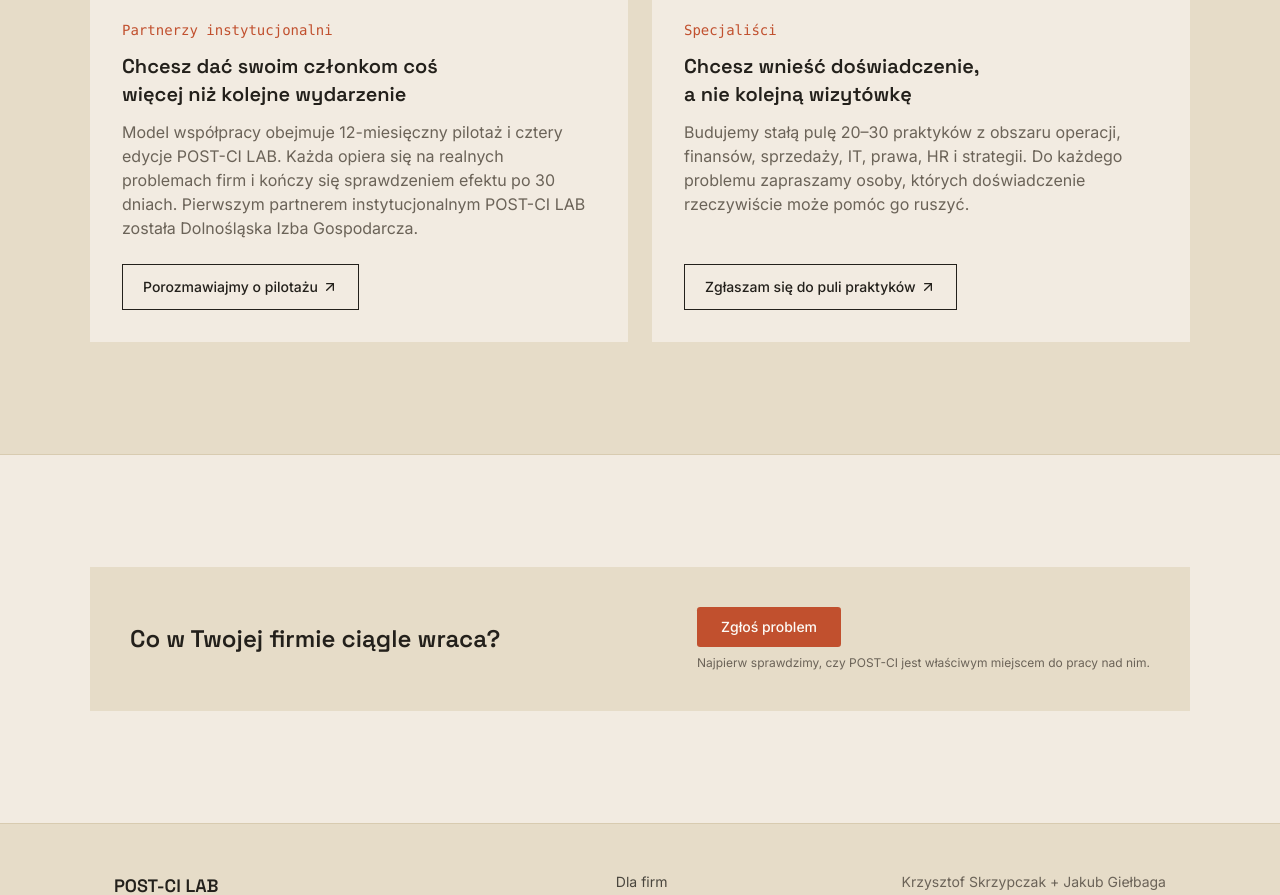
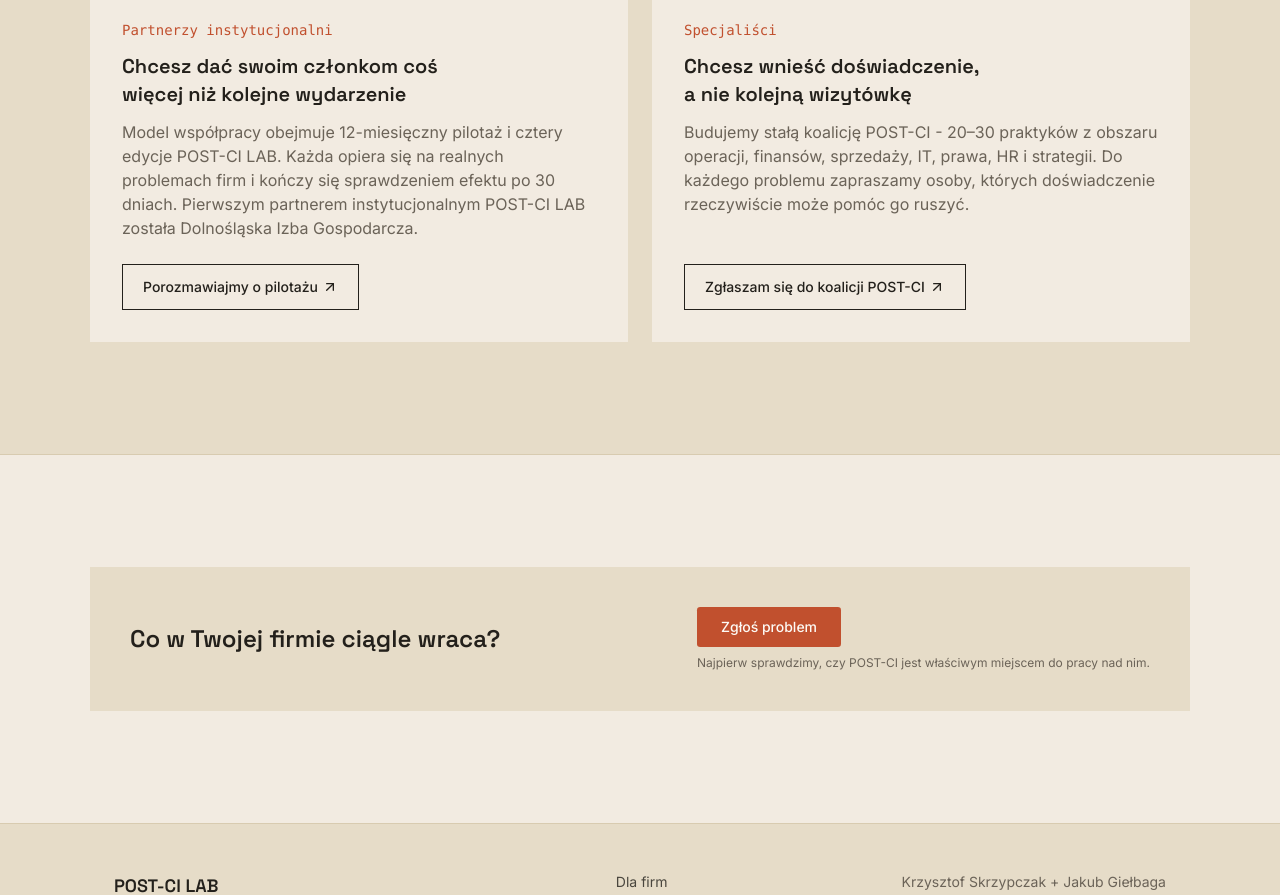
Before and after one commit to Skrzyou/post-ci, a Next.js app: page / in a window 1280 px wide. Shown: the part 8180-9075 px from the top of the page. Built offline with nearby package versions, Linux system fonts and the light colour scheme.

Commit message:
Zmien terminologie 'pula' na 'koalicja POST-CI' we wszystkich miejscach
Dotyczy: metadata /dla-specjalistow, Kryteria.tsx, ObszaryPuli.tsx,
SpecjalistaHero.tsx, WnosiDostaje.tsx, Ekosystem.tsx (homepage),
Kontakt.tsx (wariant specjalisty)

```diff
--- a/src/app/dla-specjalistow/page.tsx
+++ b/src/app/dla-specjalistow/page.tsx
@@ -4,9 +4,9 @@
 import { ObszaryPuli } from "@/components/sections/dla-specjalistow/ObszaryPuli";
 import { WnosiDostaje } from "@/components/sections/dla-specjalistow/WnosiDostaje";
 
-const title = "Dla specjalistów - pula ekspertów POST-CI LAB";
+const title = "Dla specjalistów - koalicja ekspertów POST-CI";
 const description =
-  "Dołącz do puli 20–30 specjalistów POST-CI LAB - praca nad realnymi problemami MŚP, bez sprzedaży i bez wymiany wizytówek.";
+  "Dołącz do koalicji POST-CI, 20–30 specjalistów POST-CI LAB - praca nad realnymi problemami MŚP, bez sprzedaży i bez wymiany wizytówek.";
 
 export const metadata: Metadata = {
   title,
--- a/src/components/sections/Ekosystem.tsx
+++ b/src/components/sections/Ekosystem.tsx
@@ -60,16 +60,16 @@
                   Chcesz wnieść doświadczenie, a nie kolejną wizytówkę
                 </h3>
                 <p className="mt-3 text-pretty text-muted-foreground">
-                  Budujemy stałą pulę 20–30 praktyków z obszaru operacji, finansów, sprzedaży, IT, prawa,
-                  HR i strategii. Do każdego problemu zapraszamy osoby, których doświadczenie rzeczywiście
-                  może pomóc go ruszyć.
+                  Budujemy stałą koalicję POST-CI - 20–30 praktyków z obszaru operacji, finansów,
+                  sprzedaży, IT, prawa, HR i strategii. Do każdego problemu zapraszamy osoby, których
+                  doświadczenie rzeczywiście może pomóc go ruszyć.
                 </p>
               </div>
               <Link
                 href="/dla-specjalistow"
                 className="mt-6 inline-flex w-fit items-center gap-1 border border-foreground px-5 py-3 text-sm font-medium transition-transform hover:-translate-y-0.5"
               >
-                Zgłaszam się do puli praktyków
+                Zgłaszam się do koalicji POST-CI
                 <ArrowUpRight className="size-4" />
               </Link>
             </div>
--- a/src/components/sections/Kontakt.tsx
+++ b/src/components/sections/Kontakt.tsx
@@ -33,8 +33,8 @@
   },
   specjalista: {
     naglowek: "Co wnosisz do stołu?",
-    opis: "Budujemy stałą pulę praktyków z obszaru operacji, finansów, sprzedaży, IT, prawa, HR i strategii. To też jest kwalifikacja - nie każdy specjalista musi wejść do POST-CI.",
-    cta: "Zgłaszam się do puli praktyków",
+    opis: "Budujemy stałą koalicję POST-CI - praktyków z obszaru operacji, finansów, sprzedaży, IT, prawa, HR i strategii. To też jest kwalifikacja - nie każdy specjalista musi wejść do POST-CI.",
+    cta: "Zgłaszam się do koalicji POST-CI",
   },
   domyslne: {
     naglowek: "Napisz do nas",
--- a/src/components/sections/dla-specjalistow/Kryteria.tsx
+++ b/src/components/sections/dla-specjalistow/Kryteria.tsx
@@ -16,7 +16,7 @@
       <div className="mx-auto max-w-[1100px]">
         <Reveal>
           <h2 className="text-balance font-heading text-3xl font-semibold md:max-w-[24ch]">
-            Kryteria wejścia do puli
+            Kryteria wejścia do koalicji POST-CI
           </h2>
         </Reveal>
 
--- a/src/components/sections/dla-specjalistow/ObszaryPuli.tsx
+++ b/src/components/sections/dla-specjalistow/ObszaryPuli.tsx
@@ -19,7 +19,7 @@
         <div className="grid grid-cols-1 gap-10 md:grid-cols-[7fr_5fr] md:items-end">
           <Reveal>
             <h2 className="text-balance font-heading text-3xl font-semibold md:max-w-[24ch]">
-              Obszary puli
+              Obszary koalicji POST-CI
             </h2>
           </Reveal>
           <Reveal delay={0.1}>
--- a/src/components/sections/dla-specjalistow/SpecjalistaHero.tsx
+++ b/src/components/sections/dla-specjalistow/SpecjalistaHero.tsx
@@ -11,8 +11,8 @@
             Praca nad realnym problemem, nie wymiana wizytówek
           </h1>
           <p className="mt-6 max-w-[60ch] text-pretty text-lg text-muted-foreground">
-            Budujemy stałą pulę 20–30 zweryfikowanych osób, żeby nie opierać każdej edycji na tej samej
-            grupie.
+            Budujemy stałą koalicję POST-CI - 20–30 zweryfikowanych osób, żeby nie opierać każdej edycji
+            na tej samej grupie.
           </p>
         </Reveal>
 
--- a/src/components/sections/dla-specjalistow/WnosiDostaje.tsx
+++ b/src/components/sections/dla-specjalistow/WnosiDostaje.tsx
@@ -40,7 +40,7 @@
               size="lg"
               className="mt-6 transition-transform hover:-translate-y-0.5"
             >
-              Dołącz do puli specjalistów
+              Dołącz do koalicji POST-CI
             </Button>
           </div>
         </Reveal>
```
